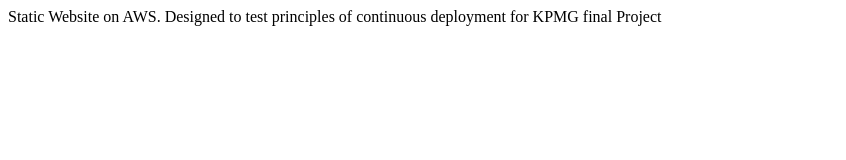
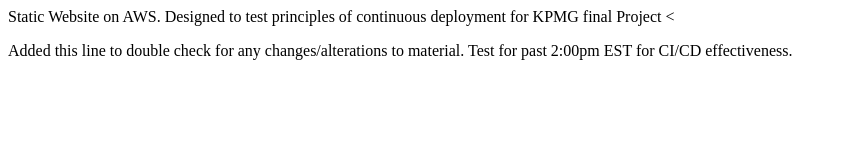
Before and after one commit to Mraelstone/MSISCapstone1, a plain HTML site: page app/public/index.html in a window 1280 px wide. Shown: the whole page, without its empty margins (0-846 px from the left). Drawn offline with Linux system fonts and the light colour scheme.

Commit message:
2nd commit to check CI/CD pipeline

```diff
--- a/app/public/index.html
+++ b/app/public/index.html
@@ -6,5 +6,10 @@
 <body>
  Static Website on AWS. Designed to test principles of continuous deployment
  for KPMG final Project
+ <<p>
+Added this line to double check for any changes/alterations to material.
+Test for past 2:00pm EST for CI/CD effectiveness.
+
+ </p>
 </body>
 </html>
```
